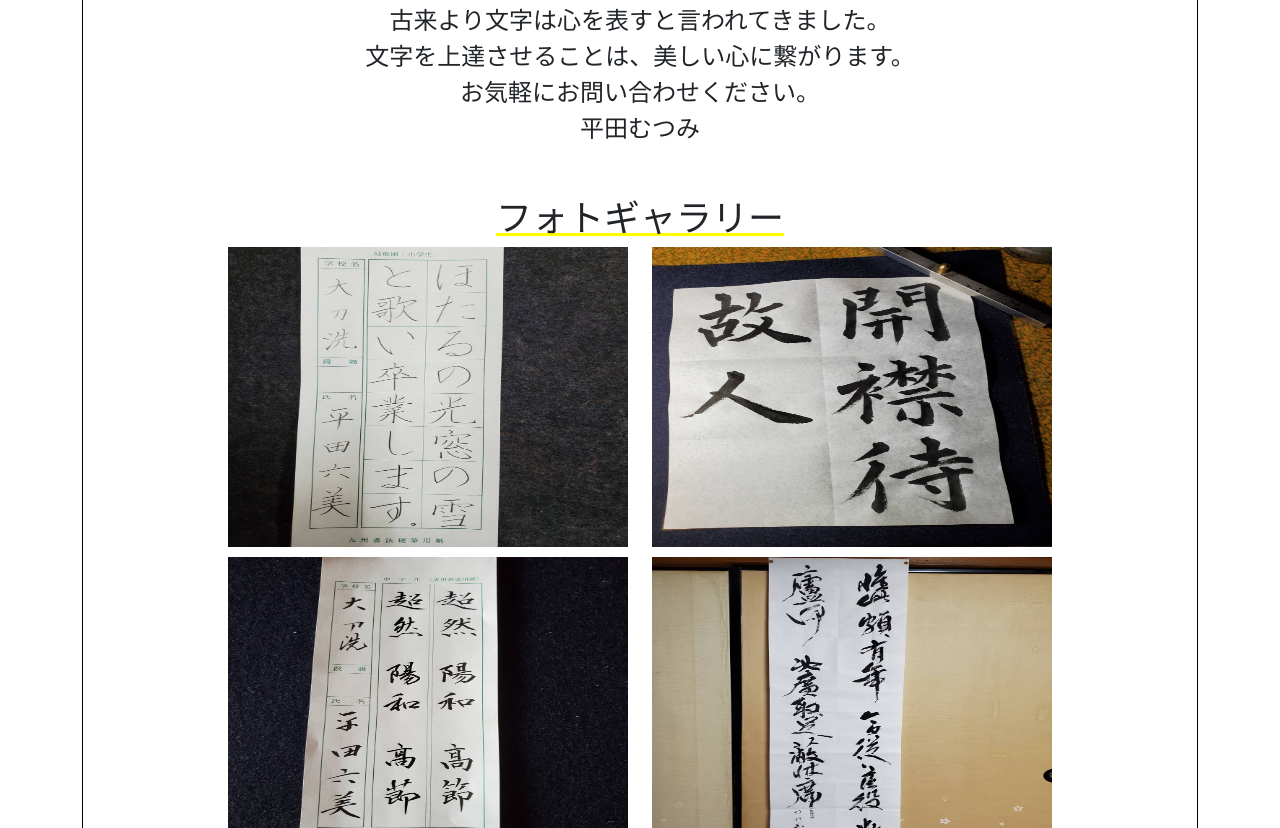
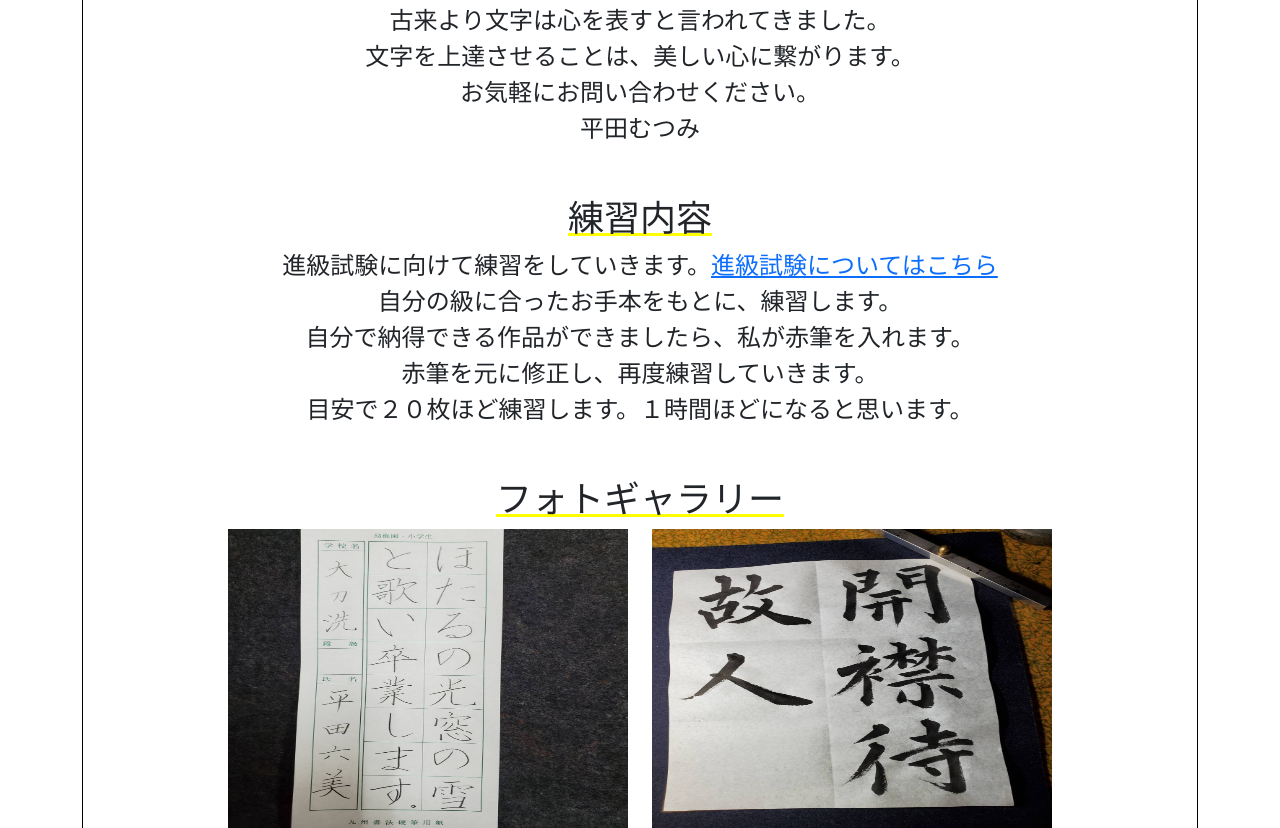
Before and after one commit to hiratatatsujiro/homepage, a PHP site: page / in a window 1280 px wide. Shown: the part 261-1089 px from the top of the page. Run offline with PHP 8.4, Linux system fonts and the light colour scheme; some libraries are stand-ins or nearby versions.

Commit message:
practiceを追記

```diff
--- a/css/home.css
+++ b/css/home.css
@@ -92,6 +92,11 @@ table {
   margin-bottom: 10px;
 }
 
+.practice p{
+  font-size: 24px;
+  text-align: center;
+}
+
 .fadeIn {
   animation: fadeIn 4s;
 }
--- a/index.html
+++ b/index.html
@@ -38,8 +38,15 @@
         <h1>ようこそ平田書院へ</h1>
         <p>平田書院のホームページへアクセスしていただきありがとうございます。<br>本書院は子どもから大人まで老若男女問わず文字に親しむことを理念とし、活動しています。<br>古来より文字は心を表すと言われてきました。<br>文字を上達させることは、美しい心に繋がります。<br>お気軽にお問い合わせください。<br>{{ name }}</p>
         </div>
-
-
+        <div class="practice">
+          <h1>練習内容</h1>
+          <p>進級試験に向けて練習をしていきます。<a href="https://wa-gokoro.jp/accomplishments/calligraphy/190/">進級試験についてはこちら</a>
+          </br>自分の級に合ったお手本をもとに、練習します。
+          </br>自分で納得できる作品ができましたら、私が赤筆を入れます。
+          </br>赤筆を元に修正し、再度練習していきます。
+          </br>目安で２０枚ほど練習します。１時間ほどになると思います。</p>
+          <p></p>
+        </div>
         <div class="view">
         <h1>フォトギャラリー</h1>
         <img v-bind:src="picture1" class="picture">
```
